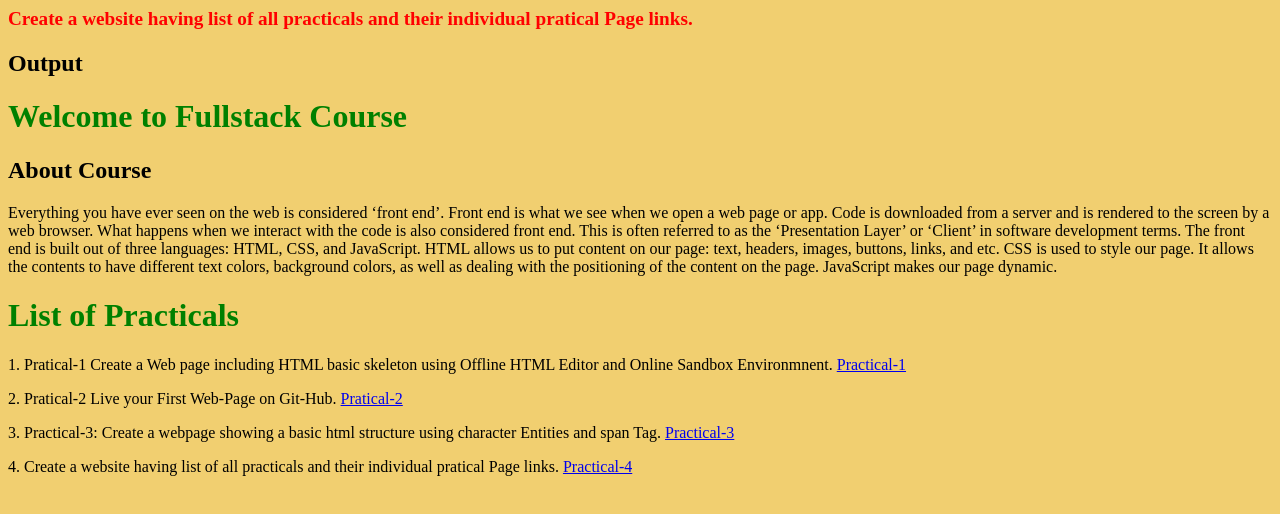
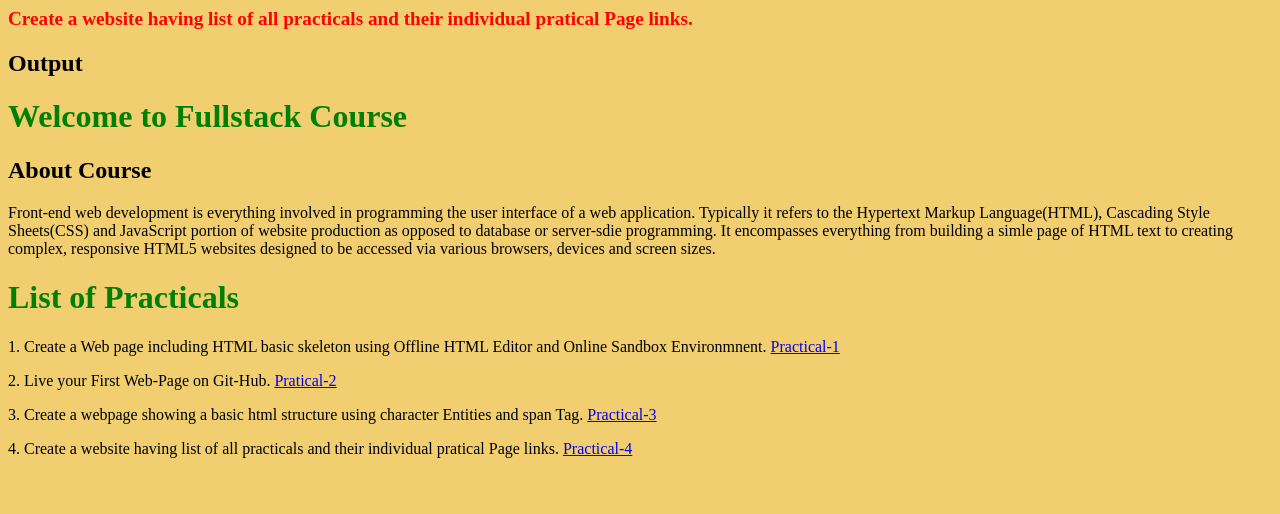
Before and after one commit to deepak0922/FSA_2, a plain HTML site: page Practical4/practical-4.html in a window 1280 px wide. Drawn offline with Linux system fonts and the light colour scheme.

Commit message:
Completed

```diff
--- a/Practical4/practical-4.html
+++ b/Practical4/practical-4.html
@@ -30,23 +30,19 @@
     </h1>
     <h2>About Course</h2>
     <p>
-        Everything you have ever seen on the web is considered ‘front end’. Front end is what we see when we open a web
-        page or app. Code is downloaded from a server and is rendered to the screen by a web browser. What happens when
-        we interact with the code is also considered front end. This is often referred to as the ‘Presentation Layer’ or
-        ‘Client’ in software development terms.
-
-        The front end is built out of three languages: HTML, CSS, and JavaScript. HTML allows us to put content on our
-        page: text, headers, images, buttons, links, and etc. CSS is used to style our page. It allows the contents to
-        have different text colors, background colors, as well as dealing with the positioning of the content on the
-        page. JavaScript makes our page dynamic.
+        Front-end web development is everything involved in programming the user interface of a web application. Typically
+        it refers to the Hypertext Markup Language(HTML), Cascading Style Sheets(CSS) and JavaScript portion of website
+        production as opposed to database or server-sdie programming. It encompasses everything from building a simle page
+        of HTML text to creating complex, responsive HTML5 websites designed to be accessed via various browsers, devices
+        and screen sizes.
     </p>
     <h1 id="style">
         List of Practicals
     </h1>
-    <p>1. Pratical-1 Create a Web page including HTML basic skeleton using Offline HTML Editor and Online
+    <p>1. Create a Web page including HTML basic skeleton using Offline HTML Editor and Online
         Sandbox Environmnent. <a href="Practical-1.html">Practical-1</a></p>
-    <p></p>2. Pratical-2 Live your First Web-Page on Git-Hub. <a href="Practical-2.html">Pratical-2</a></p>
-    <p>3. Practical-3: Create a webpage showing a basic html structure using character Entities and span Tag. <a
+    <p></p>2. Live your First Web-Page on Git-Hub. <a href="Practical-2.html">Pratical-2</a></p>
+    <p>3. Create a webpage showing a basic html structure using character Entities and span Tag. <a
             href="practical-3.html">Practical-3</a></p>
     <p>4. Create a website having list of all practicals and their individual pratical Page links. <a
             href="practical-4.html" target="_blank">Practical-4</a></p>
```
Also changed, not shown: Practical1/practical-1.html (+5 -9 lines), Practical2/practical-2.html (+5 -9 lines), index.html (+8 -12 lines).
